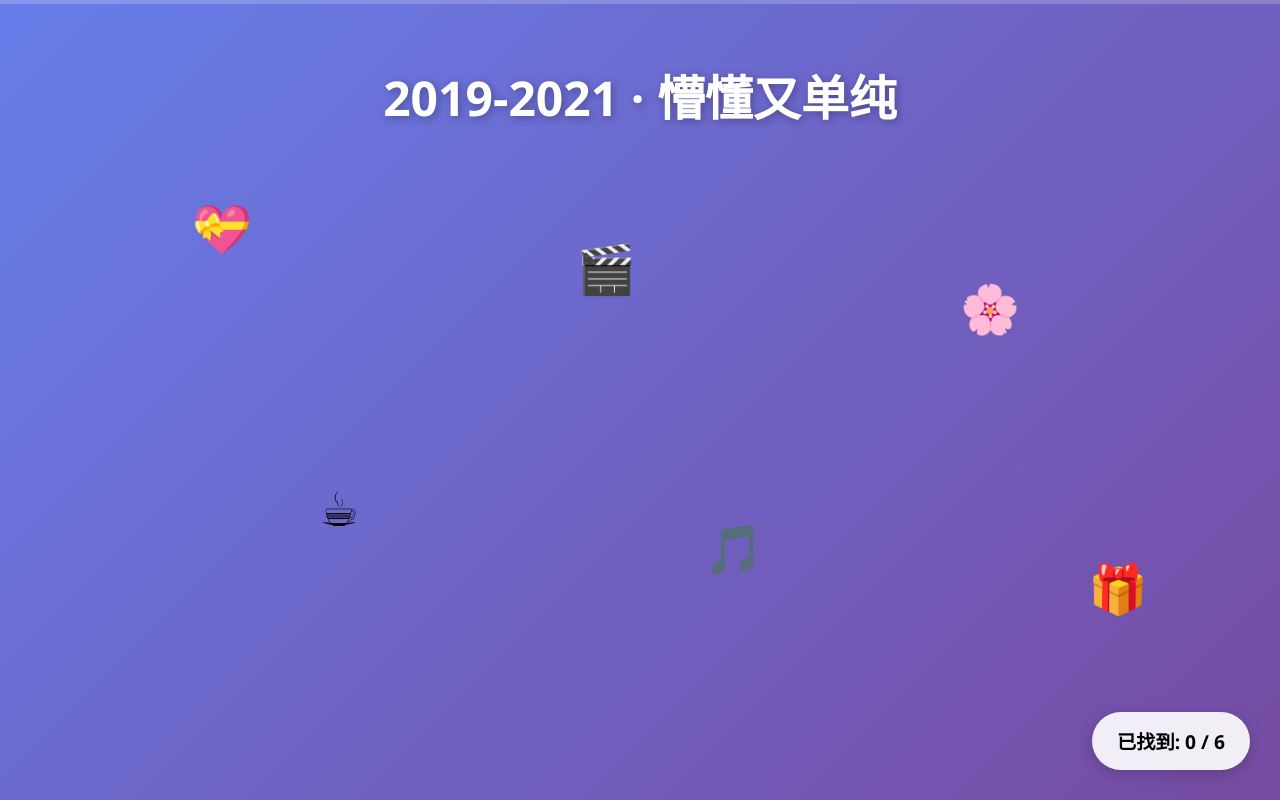
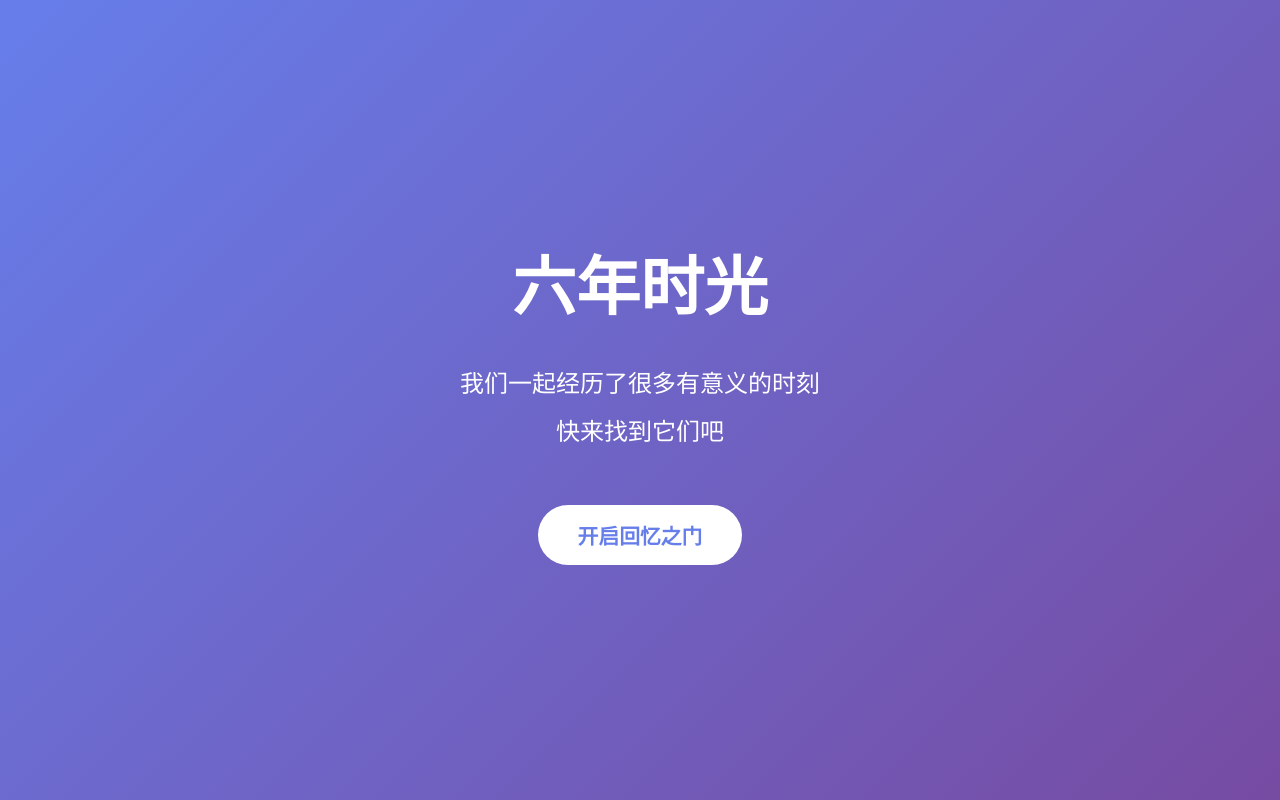
Before and after one commit to Tristean9/anniversary-game-6years, a React (Vite) app: page / in a window 1280 px wide. Built offline with nearby package versions, Linux system fonts and the light colour scheme.

Commit message:
统一动画过渡效果

```diff
--- a/src/App.css
+++ b/src/App.css
@@ -242,6 +242,136 @@
     font-weight: bold;
 }
 
+.intro-screen {
+    width: 100%;
+    height: 100%;
+    position: relative;
+    background: linear-gradient(135deg, #667eea 0%, #764ba2 100%);
+    display: flex;
+    align-items: center;
+    justify-content: center;
+    overflow: hidden;
+}
+
+.intro-content {
+    position: relative;
+    z-index: 1;
+    text-align: center;
+    color: white;
+}
+
+.intro-title {
+    font-size: 4rem;
+    font-weight: bold;
+    margin-bottom: 30px;
+    animation: fadeInDown 1s ease-out;
+}
+
+.intro-text {
+    font-size: 1.5rem;
+    line-height: 2;
+    margin-bottom: 50px;
+    opacity: 0;
+    animation: fadeIn 1s ease-out 0.5s forwards;
+}
+
+.intro-button {
+    background: white;
+    color: #667eea;
+    border: none;
+    padding: 15px 40px;
+    border-radius: 30px;
+    font-size: 1.3rem;
+    font-weight: bold;
+    cursor: pointer;
+    opacity: 0;
+    animation: fadeIn 1s ease-out 1s forwards;
+    transition: all 0.3s;
+}
+
+.intro-button:hover {
+    transform: scale(1.1);
+    box-shadow: 0 10px 30px rgba(255, 255, 255, 0.3);
+}
+
+.intro-door-left,
+.intro-door-right {
+    position: absolute;
+    top: 0;
+    width: 50%;
+    height: 100%;
+    background: #2d3436;
+    z-index: -1;
+    transition: transform 1.5s cubic-bezier(0.68, -0.55, 0.265, 1.55);
+}
+
+.intro-door-left {
+    left: 0;
+    box-shadow: 5px 0 20px rgba(0, 0, 0, 0.3);
+}
+
+.intro-door-right {
+    right: 0;
+    box-shadow: -5px 0 20px rgba(0, 0, 0, 0.3);
+}
+
+.intro-light {
+    position: absolute;
+    top: 0;
+    left: 0;
+    width: 100%;
+    height: 100%;
+    background: radial-gradient(circle, rgba(255, 255, 255, 0.8) 0%, rgba(255, 255, 255, 0) 70%);
+    z-index: -1;
+    opacity: 0;
+    transition: opacity 1.5s ease-out;
+}
+
+.intro-screen.transitioning .intro-door-left {
+    transform: translateX(-100%);
+}
+
+.intro-screen.transitioning .intro-door-right {
+    transform: translateX(100%);
+}
+
+.intro-screen.transitioning .intro-light {
+    opacity: 1;
+}
+
+.intro-screen.transitioning .intro-content {
+    animation: fadeOut 0.8s ease-out forwards;
+}
+
+@keyframes fadeOut {
+    to {
+        opacity: 0;
+        transform: scale(0.95);
+    }
+}
+
+@keyframes fadeInDown {
+    from {
+        opacity: 0;
+        transform: translateY(-30px);
+    }
+
+    to {
+        opacity: 1;
+        transform: translateY(0);
+    }
+}
+
+@keyframes fadeIn {
+    from {
+        opacity: 0;
+    }
+
+    to {
+        opacity: 1;
+    }
+}
+
 .complete-screen {
     width: 100%;
     height: 100%;
--- a/src/App.tsx
+++ b/src/App.tsx
@@ -1,26 +1,37 @@
 import {useState} from 'react';
-import {AnimatePresence} from 'framer-motion';
+import {AnimatePresence, motion} from 'framer-motion';
 import Scene from './components/Scene';
 import MemoryModal from './components/MemoryModal';
 import {scenes} from './data';
 import type {ClickableItem, Memory} from './types';
 import './App.css';
 
-type GameStage = 'playing' | 'complete';
+type GameStage = 'intro' | 'playing' | 'complete';
 
 function App() {
     const [currentSceneIndex, setCurrentSceneIndex] = useState(0);
     const [foundItems, setFoundItems] = useState<Set<number>>(new Set());
     const [selectedMemory, setSelectedMemory] = useState<Memory | null>(null);
-    const [gameStage, setGameStage] = useState<GameStage>('playing');
+    const [gameStage, setGameStage] = useState<GameStage>('intro');
     const [testMode, setTestMode] = useState(false);
+    const [isTransitioning, setIsTransitioning] = useState(false);
 
     const isTestEnv = import.meta.env.MODE === 'test';
     const currentScene = scenes[currentSceneIndex];
     const totalItems = scenes.reduce((sum, scene) => sum + scene.items.length, 0);
 
+    const handleStartGame = () => {
+        setIsTransitioning(true);
+        setTimeout(() => {
+            setGameStage('playing');
+        }, 1500);
+    };
+
     const goToNextScene = () => {
-        if (currentSceneIndex < scenes.length - 1) {
+        if (gameStage === 'intro') {
+            setGameStage('playing');
+            setCurrentSceneIndex(0);
+        } else if (currentSceneIndex < scenes.length - 1) {
             setCurrentSceneIndex(prev => prev + 1);
         } else {
             setGameStage('complete');
@@ -28,8 +39,13 @@ function App() {
     };
 
     const goToPrevScene = () => {
-        if (currentSceneIndex > 0) {
+        if (gameStage === 'complete') {
+            setGameStage('playing');
+            setCurrentSceneIndex(scenes.length - 1);
+        } else if (currentSceneIndex > 0) {
             setCurrentSceneIndex(prev => prev - 1);
+        } else {
+            setGameStage('intro');
         }
     };
 
@@ -58,9 +74,73 @@ function App() {
         }
     };
 
-    if (gameStage === 'complete') {
     return (
-            <div className="app">
+        <AnimatePresence mode="wait">
+            {gameStage === 'intro' ? (
+                <motion.div
+                    key="intro"
+                    className="app"
+                    initial={{opacity: 0}}
+                    animate={{opacity: 1}}
+                    exit={{opacity: 0}}
+                    transition={{duration: 0.8}}
+                >
+                {/* 测试模式切换按钮 */}
+                {isTestEnv && (
+                    <button
+                        className="test-mode-toggle"
+                        onClick={() => setTestMode(!testMode)}
+                    >
+                        {testMode ? '关闭测试' : '测试模式'}
+                    </button>
+                )}
+
+                <div className={`intro-screen ${isTransitioning ? 'transitioning' : ''}`}>
+                    <div className="intro-content">
+                        <h1 className="intro-title">六年时光</h1>
+                        <p className="intro-text">
+                            我们一起经历了很多有意义的时刻
+                            <br />
+                            快来找到它们吧
+                        </p>
+                        <button
+                            className="intro-button"
+                            onClick={handleStartGame}
+                        >
+                            开启回忆之门
+                        </button>
+                    </div>
+                    <div className="intro-door-left"></div>
+                    <div className="intro-door-right"></div>
+                    <div className="intro-light"></div>
+                </div>
+
+                {/* 测试模式导航按钮 */}
+                {isTestEnv && testMode && (
+                    <div className="test-nav">
+                        <button
+                            className="test-nav-btn"
+                            onClick={goToPrevScene}
+                            disabled={true}
+                        >
+                            ← 上一页
+                        </button>
+                        <span className="test-nav-info">首页</span>
+                        <button className="test-nav-btn" onClick={goToNextScene}>
+                            下一页 →
+                        </button>
+                    </div>
+                )}
+                </motion.div>
+            ) : gameStage === 'complete' ? (
+                <motion.div
+                    key="complete"
+                    className="app"
+                    initial={{opacity: 0}}
+                    animate={{opacity: 1}}
+                    exit={{opacity: 0}}
+                    transition={{duration: 0.8}}
+                >
                 {/* 测试模式切换按钮 */}
                 {isTestEnv && (
                     <button
@@ -82,30 +162,32 @@ function App() {
                     </p>
                 </div>
 
-                {/* 测试模式返回按钮 */}
+                {/* 测试模式导航按钮 */}
                 {isTestEnv && testMode && (
+                    <div className="test-nav">
+                        <button className="test-nav-btn" onClick={goToPrevScene}>
+                            ← 上一页
+                        </button>
+                        <span className="test-nav-info">完成</span>
                         <button
                             className="test-nav-btn"
-                        style={{
-                            position: 'fixed',
-                            bottom: '30px',
-                            left: '50%',
-                            transform: 'translateX(-50%)',
-                        }}
-                        onClick={() => {
-                            setGameStage('playing');
-                            setCurrentSceneIndex(scenes.length - 1);
-                        }}
+                            onClick={goToNextScene}
+                            disabled={true}
                         >
-                        ← 返回上一页
+                            下一页 →
                         </button>
+                    </div>
                 )}
-            </div>
-        );
-    }
-
-    return (
-        <div className="app">
+                </motion.div>
+            ) : (
+                <motion.div
+                    key={`scene-${currentSceneIndex}`}
+                    className="app"
+                    initial={{opacity: 0}}
+                    animate={{opacity: 1}}
+                    exit={{opacity: 0}}
+                    transition={{duration: 0.8}}
+                >
             <div className="progress-bar">
                 <div
                     className="progress-fill"
@@ -129,7 +211,7 @@ function App() {
                     <button
                         className="test-nav-btn"
                         onClick={goToPrevScene}
-                        disabled={currentSceneIndex === 0}
+                        disabled={false}
                     >
                         ← 上一页
                     </button>
@@ -154,7 +236,9 @@ function App() {
                 />
                 </AnimatePresence>
                 <MemoryModal memory={selectedMemory} onClose={handleCloseModal} />
-        </div>
+                </motion.div>
+            )}
+        </AnimatePresence>
     );
 }
 
--- a/src/components/Scene.tsx
+++ b/src/components/Scene.tsx
@@ -12,9 +12,9 @@ export default function Scene({scene, foundItems, onItemClick}: Props) {
     return (
         <motion.div
             className="scene"
-            initial={{opacity: 0, x: 100}}
-            animate={{opacity: 1, x: 0}}
-            exit={{opacity: 0, x: -100}}
+            initial={{opacity: 0}}
+            animate={{opacity: 1}}
+            exit={{opacity: 0}}
             transition={{duration: 0.8}}
         >
             <div className="scene-background" style={{background: scene.background}}>
```
Lines whose indentation alone changed are shown as unchanged.
